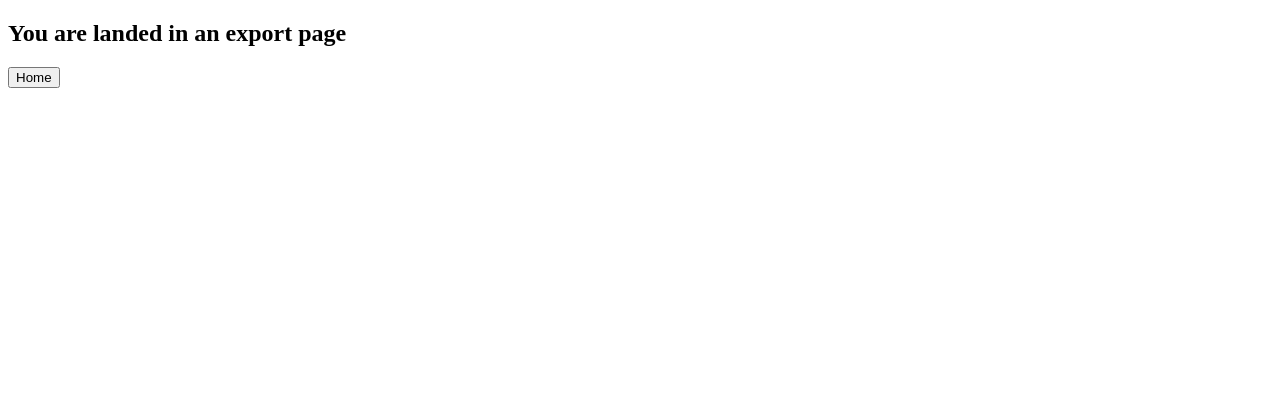
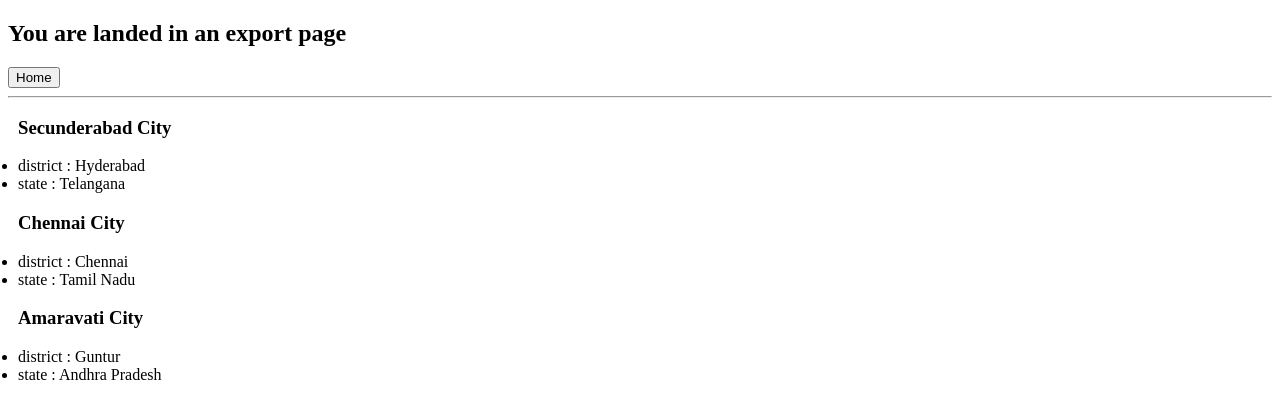
Before and after one commit to Vinu2130/Simple-Web-App, a Flask app: page /export in a window 1280 px wide. Shown: the top 419 px of the page. Run offline with Flask 3, Linux system fonts and the light colour scheme.

Commit message:
third commit

```diff
--- a/server.py
+++ b/server.py
@@ -15,9 +15,14 @@ def hello_world():
 def import_page():
     return render_template("import.html")
 
-@app.route("/export")
+@app.route("/export",methods=['GET','POST'])
 def export_page():
-    return render_template("export.html")
+    if request.method == 'POST':
+        return "Nothing to post yet"
+    else:
+        with open('static/data/data.json') as f:
+            cities = json.load(f)
+        return render_template("export.html",cities=cities)
 
 @app.route('/readJson', methods=['GET','POST'])
 def read_json():
@@ -30,4 +35,4 @@ def read_json():
         return res
 
 if __name__ == "__main__":
-    app.run()
+    app.run(debug = True)
--- a/static/data/data.json
+++ b/static/data/data.json
@@ -1,5 +1,4 @@
-{
-    "cities": [
+[
     {
         "city": "Secunderabad",
         "district": "Hyderabad",
@@ -16,4 +15,3 @@
         "state": "Andhra Pradesh"
     }
 ]
-}
--- a/templates/export.html
+++ b/templates/export.html
@@ -10,6 +10,16 @@
 <body>
     <h2>You are landed in an export page</h2>
     <a href="/home"><button>Home</button></a>
+
+    <hr>
+
+    <ul style="padding-left: 10px;">
+        {% for item in cities%}
+        <h3>{{item.city}} City</h3>
+        <li>district : {{item.district}}</li>
+        <li>state : {{item.state}}</li>
+        {%endfor%}
+    </ul>
 </body>
 
 </html>
```
Lines whose indentation alone changed are shown as unchanged.
